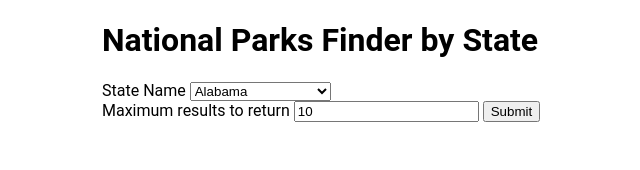
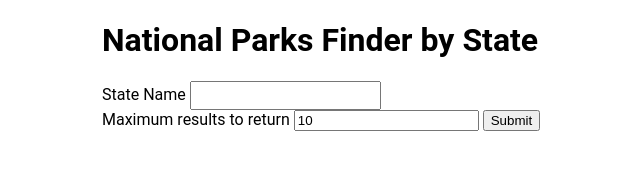
Before and after one commit to davetam88/national-park-info, a plain HTML site: page index.html in a window 1280 px wide. Shown: the whole page, without its empty margins (238-878 px from the left). Drawn offline with nearby package versions, Linux system fonts and the light colour scheme.

Commit message:
allow multiple state entry

```diff
--- a/index.html
+++ b/index.html
@@ -18,60 +18,7 @@
         <form id="js-form">
 
             <label for="js-search-term">State Name</label>
-            <select name="search-term" id="js-search-term">
-                <option value="AL">Alabama</option>
-                <option value="AK">Alaska</option>
-                <option value="AZ">Arizona</option>
-                <option value="AR">Arkansas</option>
-                <option value="CA">California</option>
-                <option value="CO">Colorado</option>
-                <option value="CT">Connecticut</option>
-                <option value="DE">Delaware</option>
-                <option value="DC">District Of Columbia</option>
-                <option value="FL">Florida</option>
-                <option value="GA">Georgia</option>
-                <option value="HI">Hawaii</option>
-                <option value="ID">Idaho</option>
-                <option value="IL">Illinois</option>
-                <option value="IN">Indiana</option>
-                <option value="IA">Iowa</option>
-                <option value="KS">Kansas</option>
-                <option value="KY">Kentucky</option>
-                <option value="LA">Louisiana</option>
-                <option value="ME">Maine</option>
-                <option value="MD">Maryland</option>
-                <option value="MA">Massachusetts</option>
-                <option value="MI">Michigan</option>
-                <option value="MN">Minnesota</option>
-                <option value="MS">Mississippi</option>
-                <option value="MO">Missouri</option>
-                <option value="MT">Montana</option>
-                <option value="NE">Nebraska</option>
-                <option value="NV">Nevada</option>
-                <option value="NH">New Hampshire</option>
-                <option value="NJ">New Jersey</option>
-                <option value="NM">New Mexico</option>
-                <option value="NY">New York</option>
-                <option value="NC">North Carolina</option>
-                <option value="ND">North Dakota</option>
-                <option value="OH">Ohio</option>
-                <option value="OK">Oklahoma</option>
-                <option value="OR">Oregon</option>
-                <option value="PA">Pennsylvania</option>
-                <option value="RI">Rhode Island</option>
-                <option value="SC">South Carolina</option>
-                <option value="SD">South Dakota</option>
-                <option value="TN">Tennessee</option>
-                <option value="TX">Texas</option>
-                <option value="UT">Utah</option>
-                <option value="VT">Vermont</option>
-                <option value="VA">Virginia</option>
-                <option value="WA">Washington</option>
-                <option value="WV">West Virginia</option>
-                <option value="WI">Wisconsin</option>
-                <option value="WY">Wyoming</option>
-            </select>
-
+            <input type="text" name="search-term" id="js-search-term" required>
             <br>
             <label for="js-max-results">Maximum results to return</label>
             <input type="number" name="max-results" id="js-max-results" value="10">
--- a/index.js
+++ b/index.js
@@ -15,22 +15,18 @@ function displayResults(responseJson) {
   const dataLen = responseJson.data.length;
   // if there are previous results, remove them
   $('#results-list').empty();
+  // remove previous error if any.
+  $('#js-error-message').text("");
+
   // iterate through the items array
   for (let i = 0; i < dataLen; i++)
   {
-
-    // build site address.
-    let siteAddress = `
-	  ${responseJson.data[i].addresses[0].line1}
-	  ${responseJson.data[i].addresses[0].city},  ${responseJson.data[i].addresses[0].stateCode} ${responseJson.data[i].addresses[0].postalCode}
-	  `;
 
     // show fullname, desc, link and address.
     $('#results-list').append(
       `<li><h3>${responseJson.data[i].fullName}</h3>
       <p>${responseJson.data[i].description}</p>
 	  <p><b>WebLink</b> : <a href="${responseJson.data[i].url}">${responseJson.data[i].fullName}</a>
-      <p><b>Address</b> : ${siteAddress}</p>
       </li>`
     )
   };
@@ -44,7 +40,6 @@ function getParkInfos(stateName, maxResults = 10) {
     q: stateName,
     limit: maxResults
   };
-  console.log('stateName :>> ', stateName); // db.
 
   const queryString = formatQueryParams(params)
 
```
Also changed, not shown: 1 other file.
